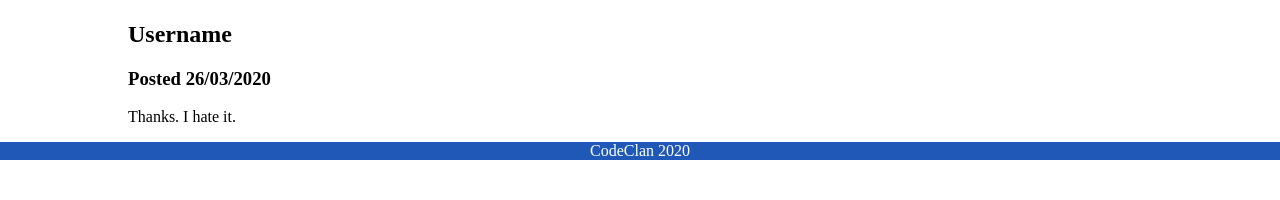
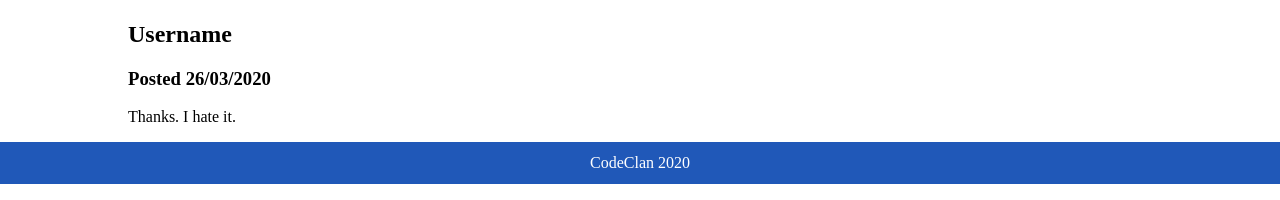
Before and after one commit to ecoBela/html_css_lab_wk3_day02, a plain HTML site: page index.html in a window 1280 px wide. Shown: the part 3457-3657 px from the top of the page. Before the commit the page ends 3633 px from the top, so only its background shows below. Drawn offline with Linux system fonts and the light colour scheme.

Commit message:
added padding to footer text

```diff
--- a/style.css
+++ b/style.css
@@ -26,4 +26,5 @@ footer {
 footer > p {
     color: white;
     text-align: center;
+    padding: 12px;
 }
```
